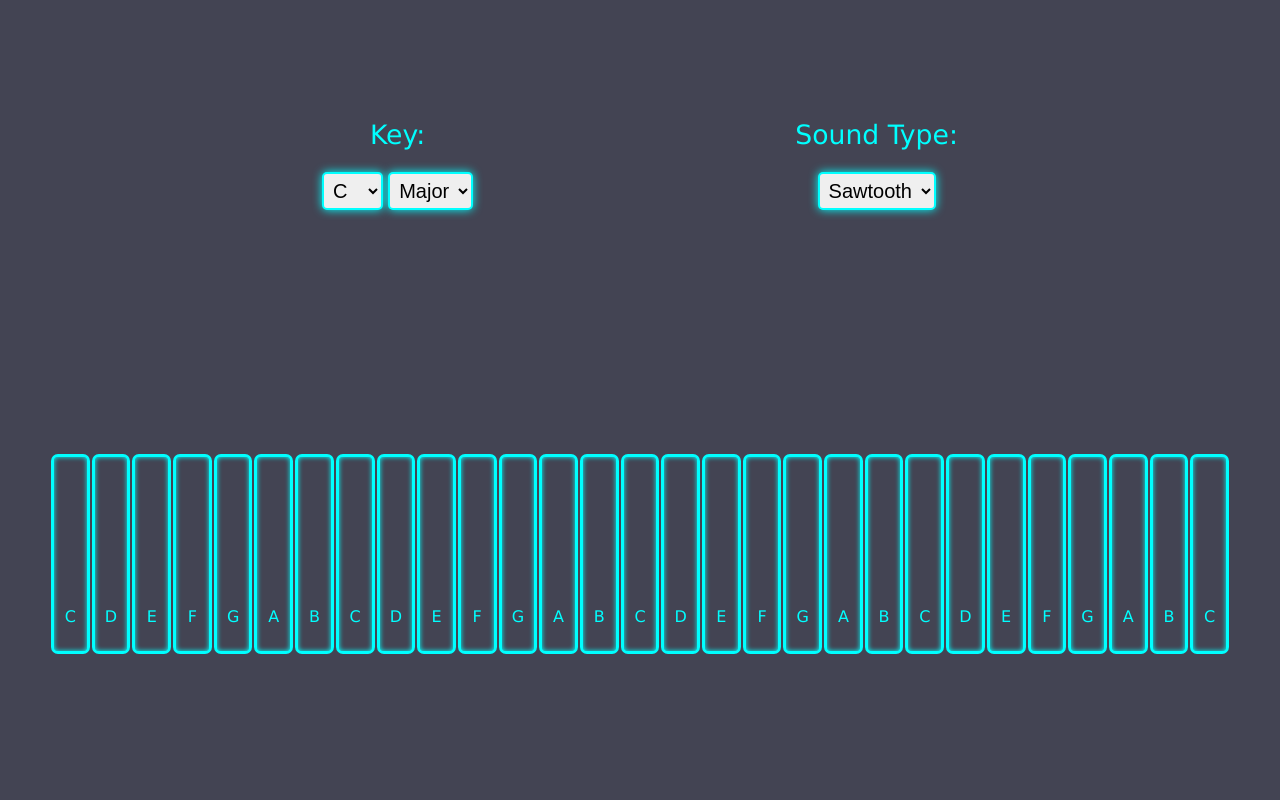
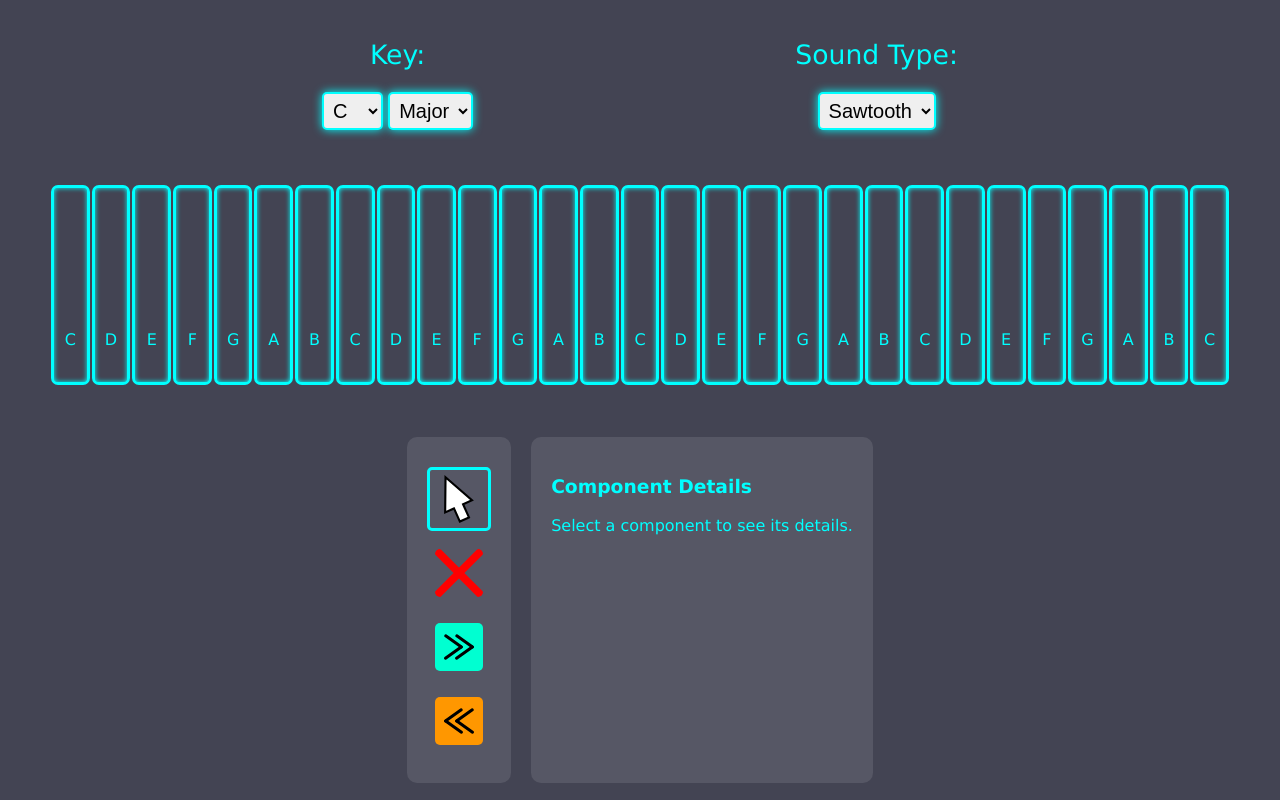
Before and after one commit to apple-head-coder/music-thingy, a plain HTML site: page index.html in a window 1280 px wide. Drawn offline with Linux system fonts and the light colour scheme.

Commit message:
Added UI for components

```diff
--- a/index.html
+++ b/index.html
@@ -45,6 +45,29 @@
 
         <div id="keyboard"></div>
 
+        <div id="components">
+            <ul id="component-panel">
+                <li data-component="cursor" class="selected">
+                    <img src="assets/cursor.svg" alt="Cursor" />
+                </li>
+                <li data-component="delete">
+                    <img src="assets/delete.svg" alt="Delete" />
+                </li>
+                <li data-component="right-shifter">
+                    <img src="assets/right-shifter.svg" alt="Right Shifter" />
+                </li>
+                <li data-component="left-shifter">
+                    <img src="assets/left-shifter.svg" alt="Left Shifter" />
+                </li>
+            </ul>
+            <div id="component-details">
+                <h3 id="component-name">Component Details</h3>
+                <p id="component-info">
+                    Select a component to see its details.
+                </p>
+            </div>
+        </div>
+
         <script src="scripts.js"></script>
     </body>
 </html>
--- a/scripts.js
+++ b/scripts.js
@@ -44,7 +44,7 @@ function generateScale() {
         notesHTML +=
             '<div class="note" id="' +
             note +
-            '">' +
+            '"><img src="assets/blank.svg" draggable="false" />' +
             pitchToNote[((note % 12) + 12) % 12] +
             "</div>";
     }
--- a/styles.css
+++ b/styles.css
@@ -44,15 +44,14 @@ select:hover {
 #keyboard {
     width: 100%;
     height: 200px;
-    margin: 50px;
+    margin: 20px 50px;
     display: flex;
 }
 
 .note {
     width: 100%;
-    height: 44px;
+    height: 194px;
     margin: 1px;
-    padding: 150px 0px 0px 0px;
     border: 3px solid cyan;
     border-radius: 7px;
     color: cyan;
@@ -71,3 +70,52 @@ select:hover {
 .note:active {
     background-color: rgba(0, 255, 255, 0.7);
 }
+
+.note img {
+    width: min(calc(100% - 10px), 50px);
+    aspect-ratio: 1;
+    margin: 60px auto;
+    display: block;
+    border-radius: 5px;
+    border: none;
+}
+
+#components {
+    width: 100%;
+    display: flex;
+    justify-content: center;
+}
+
+#components > * {
+    margin: 0px 10px;
+    padding: 20px;
+    border-radius: 10px;
+    color: cyan;
+    background-color: rgba(255, 255, 255, 0.1);
+}
+
+#component-panel {
+    list-style-type: none;
+}
+
+#component-panel li {
+    margin: 10px 0px;
+    padding: 5px;
+    border-radius: 5px;
+    border: 3px solid transparent;
+}
+
+#component-panel li.selected {
+    border: 3px solid cyan;
+}
+
+#component-panel li:hover {
+    border: 3px solid rgba(0, 255, 255, 0.5);
+}
+
+#component-panel img {
+    width: 48px;
+    height: 48px;
+    border-radius: 5px;
+    vertical-align: middle;
+}
```
Also changed, not shown: assets/blank.svg (added), assets/cursor.svg (added), assets/delete.svg (added), assets/left-shifter.svg (added), assets/right-shifter.svg (added).
